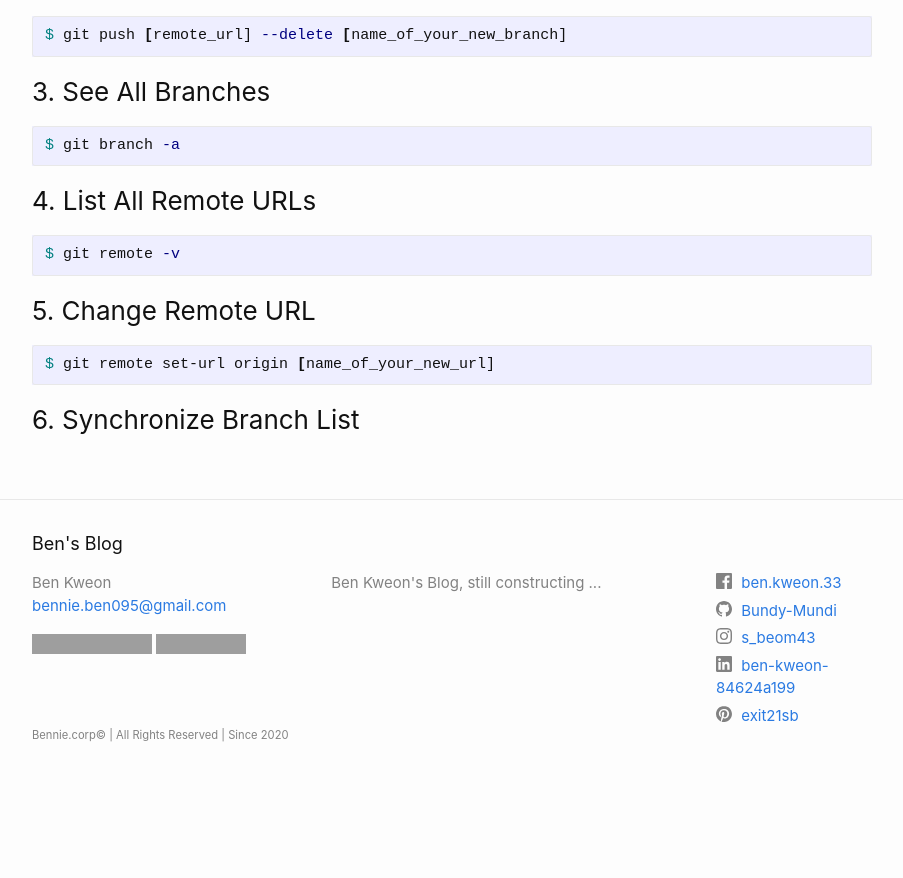
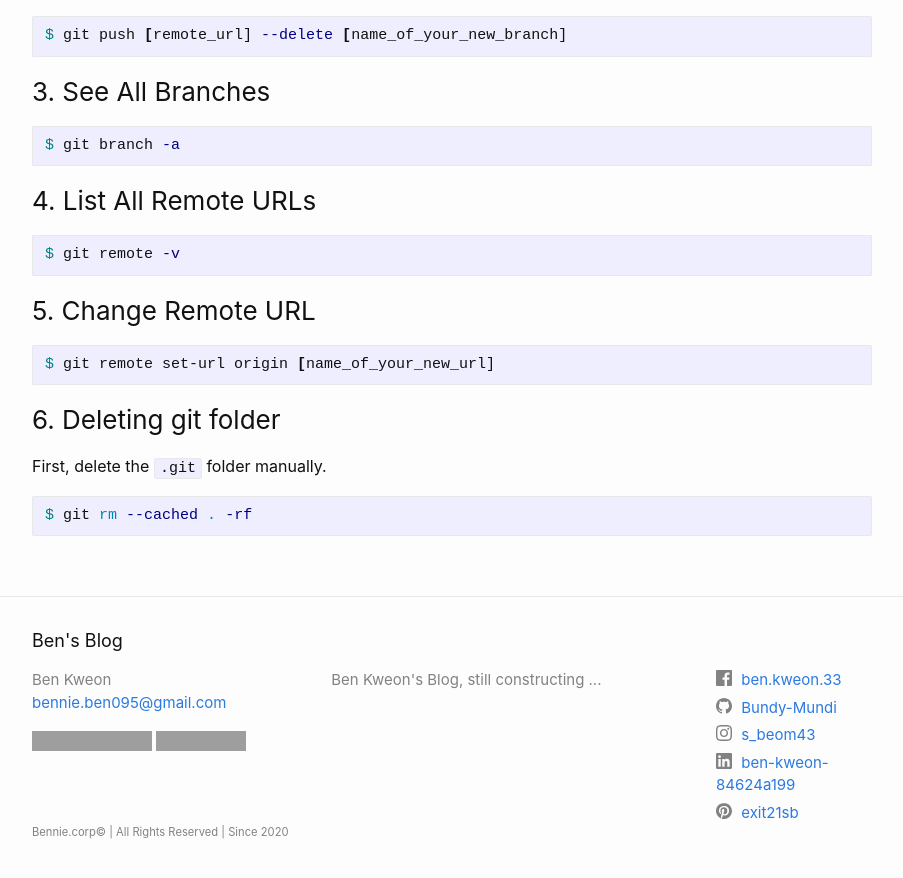
Before and after one commit to Bundy-Mundi/ben, a Jekyll site: the page built from docs/categories/tech/github/_posts/2020-08-21-useful_github_commands.markdown, in a window 1280 px wide and 900 px high, scrolled down 649 px. Shown: the top 878 px of the window, without its empty margins (188-1091 px from the left). Built offline with Jekyll 4.4.1, drawn with Linux system fonts in a browser that asks for light colours; nearby versions of some CDN libraries; before the commit the page ends 1452 px from its top, so only the background shows below that; grey boxes are pictures that could not be loaded.

Commit message:
Update 2020-08-21-useful_github_commands.markdown

````diff
--- a/docs/categories/tech/github/_posts/2020-08-21-useful_github_commands.markdown
+++ b/docs/categories/tech/github/_posts/2020-08-21-useful_github_commands.markdown
@@ -49,4 +49,8 @@ $ git remote -v
 $ git remote set-url origin [name_of_your_new_url]
 ```
 
-### 6. Synchronize Branch List
+### 6. Deleting git folder
+First, delete the ``.git`` folder manually.
+```bash
+$ git rm --cached . -rf
+```
````
